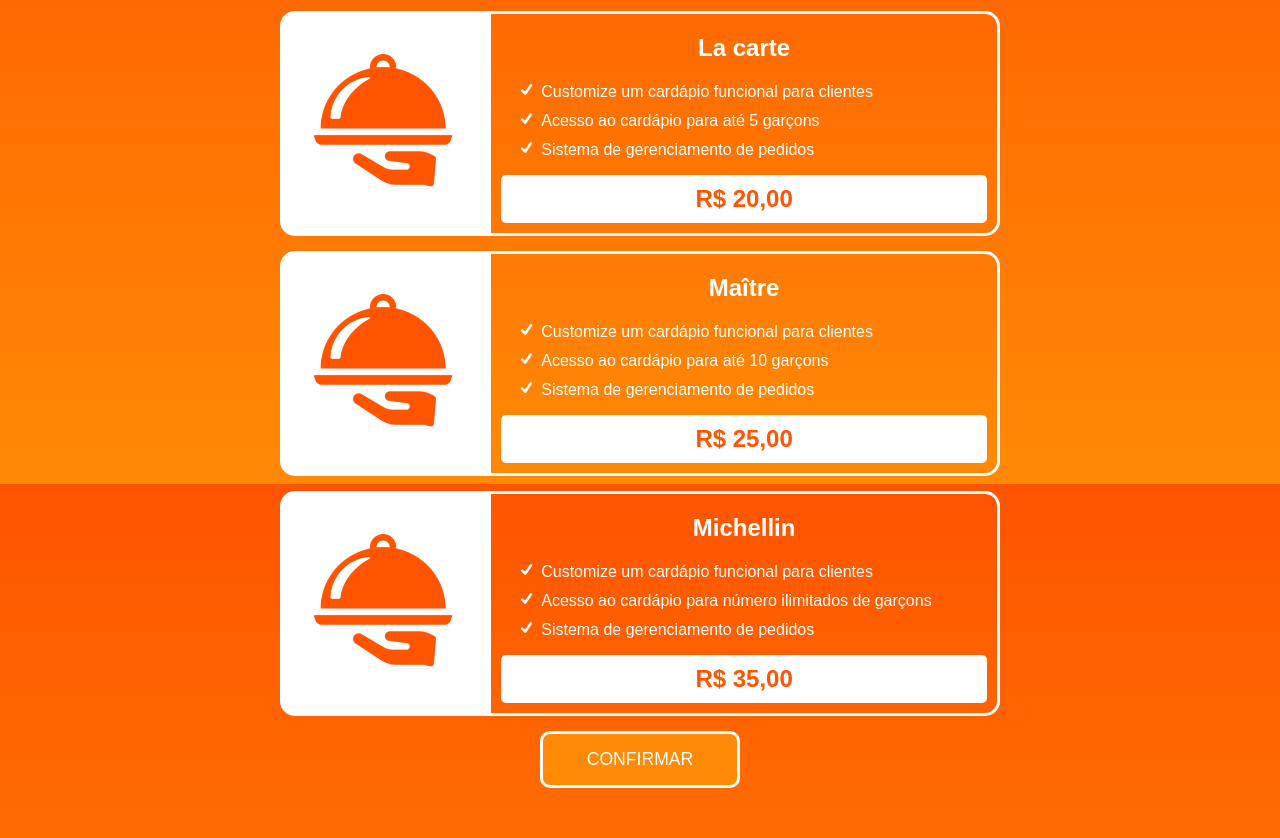
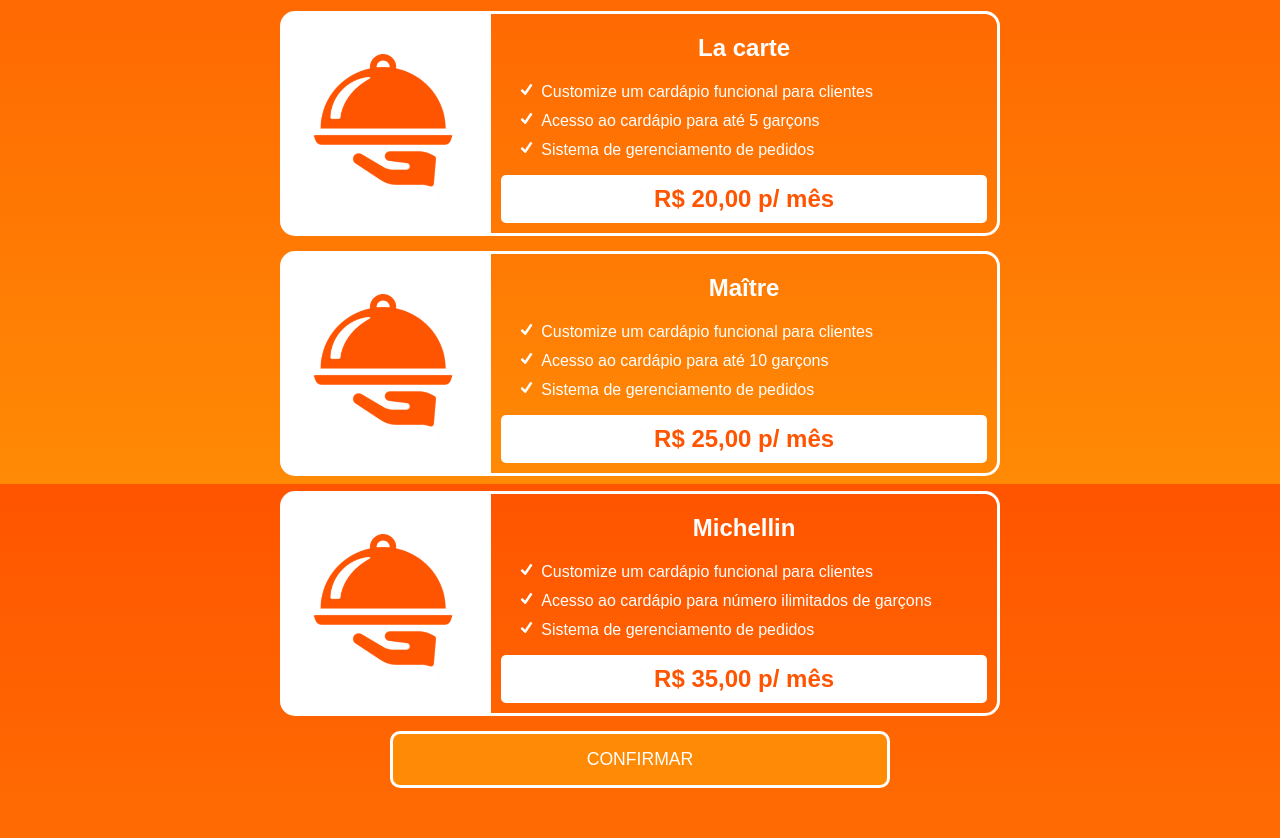
Before and after one commit to luizhenriquepereira/Projeto-InOrder, a PHP site: page /HTML/planos.html in a window 1280 px wide. Shown: the part 316-1154 px from the top of the page. Run offline with PHP 8.4, Linux system fonts and the light colour scheme.

Commit message:
configurações adicionais pagina de planos

```diff
--- a/TCC - In Order v0.3/cadastro/CSS/planos.css
+++ b/TCC - In Order v0.3/cadastro/CSS/planos.css
@@ -147,7 +147,8 @@
     margin: auto;
 
     padding: 15px;
-    width: 200px;
+    width: 90%;
+    max-width: 500px;
 
     border: solid white 3px;
     border-radius: 10px;
--- a/TCC - In Order v0.3/cadastro/HTML/planos.html
+++ b/TCC - In Order v0.3/cadastro/HTML/planos.html
@@ -61,7 +61,7 @@
 
             </ul>
 
-            <h1 class="price">R$ 20,00</h1>
+            <h1 class="price">R$ 20,00 p/ mês</h1>
 
         </div>
 
@@ -86,7 +86,7 @@
 
             </ul>
 
-            <h1 class="price">R$ 25,00</h1>
+            <h1 class="price">R$ 25,00 p/ mês</h1>
 
         </div>
 
@@ -111,7 +111,7 @@
 
             </ul>
 
-            <h1 class="price">R$ 35,00</h1>
+            <h1 class="price">R$ 35,00 p/ mês</h1>
 
         </div>
 
```
